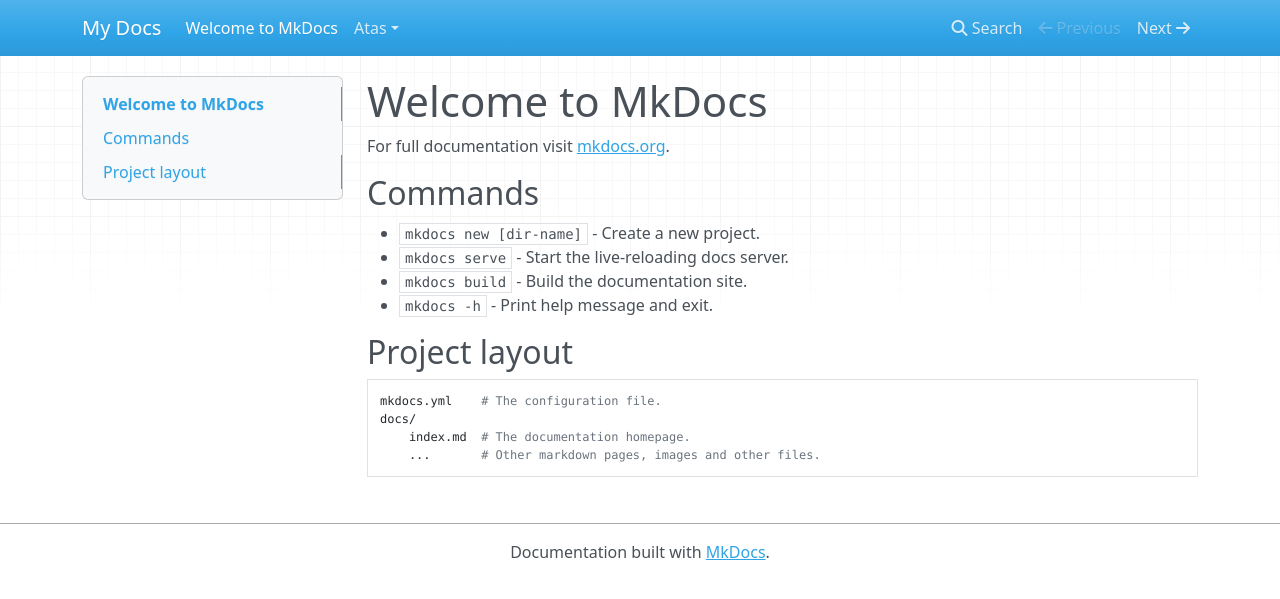
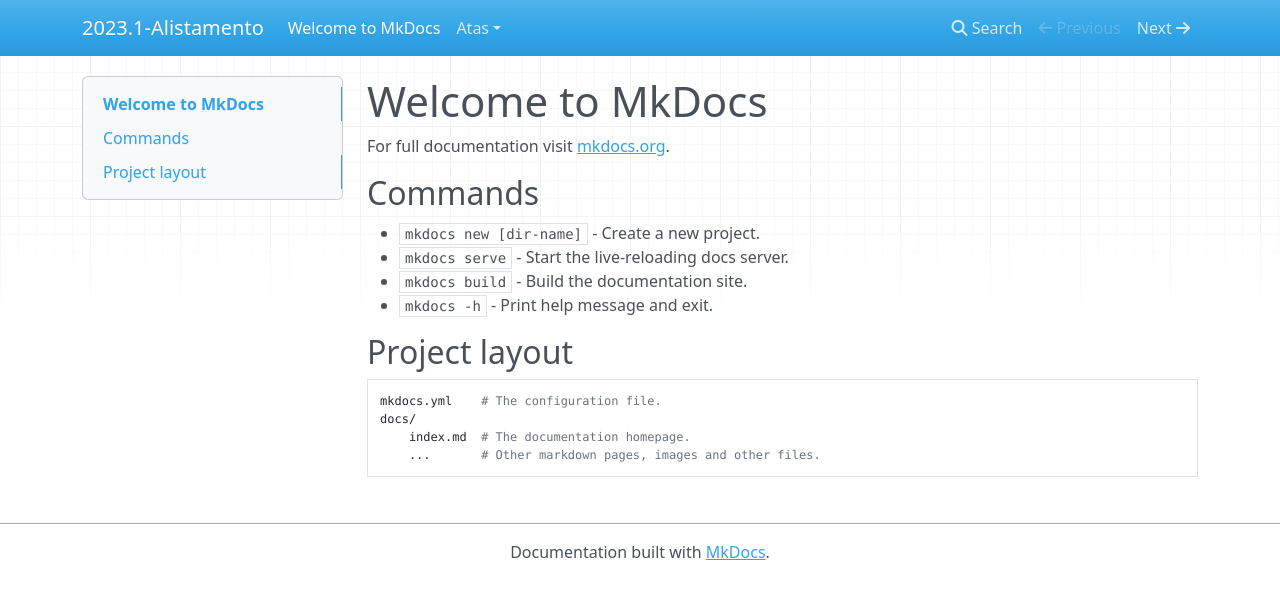
Before and after one commit to Interacao-Humano-Computador/2023.1-Alistamento, an MkDocs documentation site: the page built from docs/index.md, in a window 1280 px wide. Shown: the top 599 px of the page. Built offline with MkDocs 1.6.1, drawn with Linux system fonts in a browser that asks for light colours; nearby versions of some CDN libraries.

Commit message:
AGORA VAI

```diff
--- a/mkdocs.yml
+++ b/mkdocs.yml
@@ -1 +1 @@
-site_name: My Docs
+site_name: 2023.1-Alistamento
```
